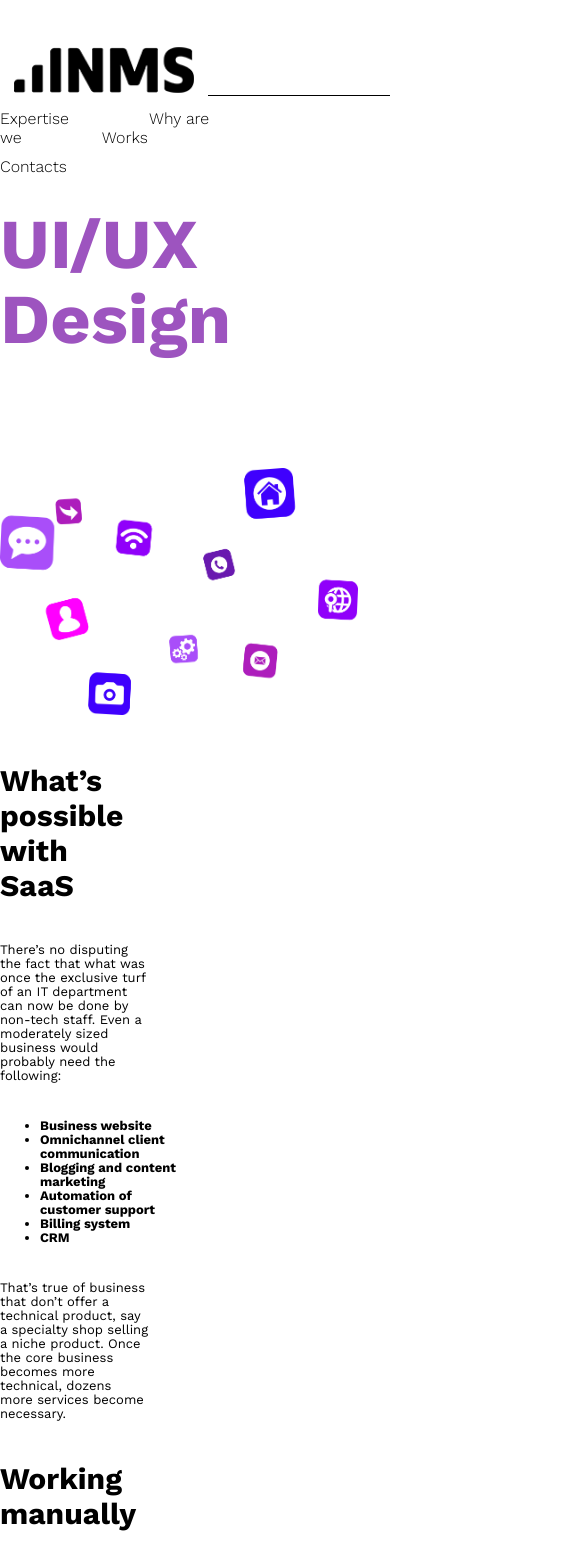
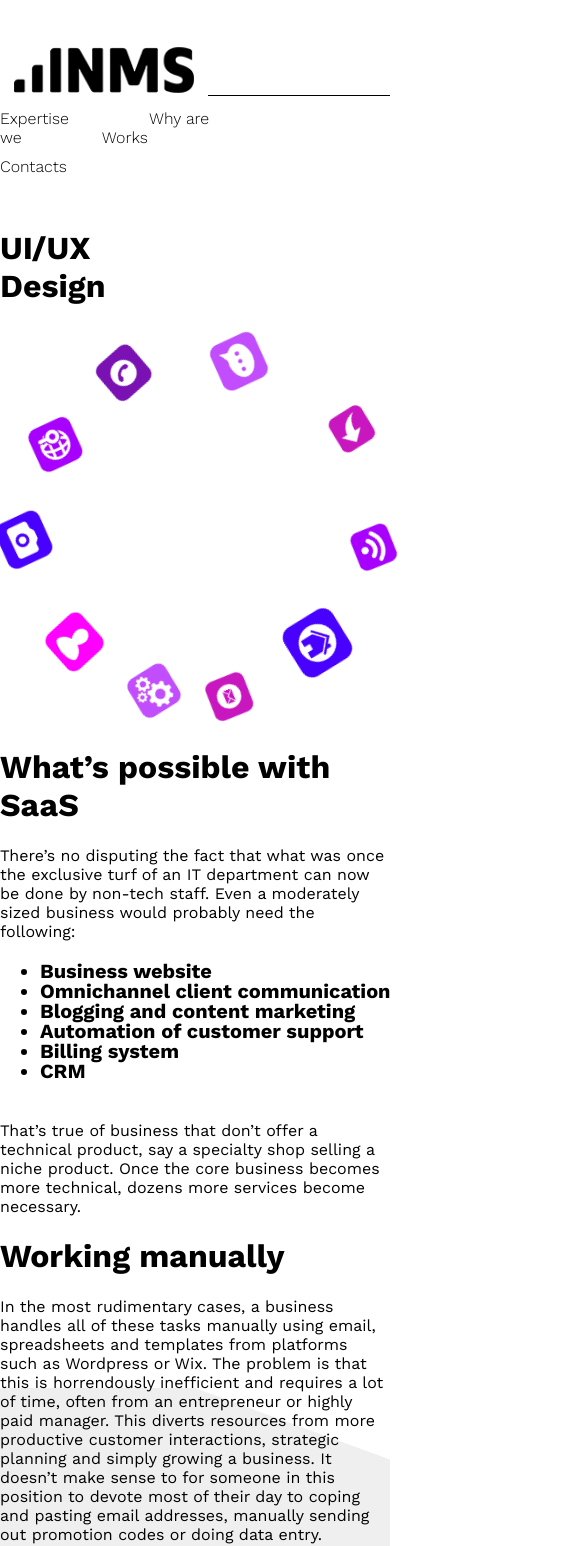
Before and after one commit to yats-vlds/nms, a React (Create React App) app: page /ui-ux in a window 390 px wide. Shown: the top 1546 px of the page, 584 px wide, since content can reach past the window. Built offline with nearby package versions, Linux system fonts and the light colour scheme; the HTML template or start-up script is replaced by a standard one.

Commit message:
complete

```diff
--- a/src/App.js
+++ b/src/App.js
@@ -3,6 +3,7 @@ import {BrowserRouter as Router, Switch, Route} from "react-router-dom";
 import Home from "./pages/Home";
 import Custom from "./pages/Custom";
 import Header from "./components/Header";
+import Footer from "./components/Footer";
 
 function App() {
     return (
@@ -22,6 +23,7 @@ function App() {
                     <Custom />
                 </Route>
             </Switch>
+            <Footer id="contacts"/>
         </Router>
     );
 }
--- a/src/components/Header.js
+++ b/src/components/Header.js
@@ -1,7 +1,7 @@
 import React from 'react'
 import logo from '../assets/logo.svg'
 import {Link, animateScroll as scroll} from "react-scroll";
-import {Link as LinkRouterDom} from "react-router-dom"
+import {NavLink} from "react-router-dom";
 import "./Header.css"
 
 const Header = () => {
@@ -10,9 +10,9 @@ const Header = () => {
             <div className="container header__container">
                 <div className="row header__row">
                     <div className="col-6">
-                        <Link to="/">
+                        <NavLink to="/">
                             <img src={logo} className="header__logo"/>
-                        </Link>
+                        </NavLink>
                     </div>
                     <div className="col-5 header__navLeft">
                         <Link
--- a/src/components/StarProject.css
+++ b/src/components/StarProject.css
@@ -135,6 +135,10 @@ h1.star__projectLeftTitle {
     text-decoration: none;
     color: #ffffff;
     font-weight: bold;
+}
+
+.link__starPorject:hover {
+    border-bottom: 4px solid #3f00fd;
 }
 
 .iconDown {
--- a/src/components/StarProject.js
+++ b/src/components/StarProject.js
@@ -13,7 +13,7 @@ const StarProject = ({id}) => {
         <div className="star__project container-fluid">
             <div className="container-fluid star__projectSloy" id={id}>
                 <div className="row star__projectRowContent">
-                    <div className="col-6 star__projectRowContentLeft">
+                    <div className="col-7 star__projectRowContentLeft">
                         <h1 className="star__projectLeftTitle"><Link to='/custom' className="link__starPorject">
                             Custom SaaS <img className="iconDown img-fluid" src={iconDown}/> </Link></h1>
                         <h1 className="star__projectLeftTitle"><Link to='/mobile-and-web' className="link__starPorject">
@@ -22,7 +22,7 @@ const StarProject = ({id}) => {
                         <h1 className="star__projectLeftTitle"><Link to='/ui-ux' className="link__starPorject">UI/UX
                             Design <img className="iconDown img-fluid" src={iconDown}/> </Link></h1>
                     </div>
-                    <div className="col-6 star__projectRowContentRight">
+                    <div className="col-5 star__projectRowContentRight">
                         <CircleIcons />
                         <div className="btnStar">
                             <div className="btnStar-twoSloy">
--- a/src/pages/Custom.css
+++ b/src/pages/Custom.css
@@ -12,11 +12,10 @@
 }
 
 .custom__leftTitle {
-    font-size: 115px;
-    line-height: 120px;
-    color: #9d54bf;
     font-weight: bold;
-    padding-left: 3.5rem;
+    background: linear-gradient(45deg, #ac55ba 33%, #5964f4 66%, #7b5cdc);
+    -webkit-background-clip: text;
+    -webkit-text-fill-color: transparent;
 }
 
 .custom__right {
@@ -52,108 +51,6 @@
     margin-top: 3rem;
 }
 
-@media (max-width: 1440px) {
-    .vectorSmartCustom {
-        height: 453px;
-        width: 90%;
-        margin-top: 6rem;
-    }
-
-    .custom__rightTitle {
-        font-size: 45px;
-    }
-
-    .custom__rightText {
-        font-size: 16px;
-        line-height: 21px;
-        font-weight: normal;
-        color: black;
-        padding-bottom: 20px;
-    }
-
-    .custom {
-        margin-bottom: 34rem;
-    }
-
-    .custom__leftTitle {
-        padding-left: 0;
-    }
-
-    .custom__left {
-        width: 50%;
-        padding-left: 0rem;
-    }
+.customTitle {
+    font-weight: bold;
 }
-
-@media (max-width: 1024px) {
-    .vectorSmartCustom {
-        height: 362px;
-        width: 475px;
-        margin-top: 4rem;
-        object-fit: contain;
-    }
-
-    .custom {
-        padding-top: 4rem;
-        margin-bottom: 35rem;
-    }
-
-    .custom__leftTitle {
-        font-size: 96px;
-        line-height: 105px;
-        color: #9d54bf;
-        font-weight: bold;
-    }
-
-    .custom__rightTitle {
-        font-size: 40px;
-    }
-
-    .custom__rightText {
-        font-size: 15px;
-        line-height: 18px;
-    }
-
-    .custom__leftTitle {
-        font-size: 83px;
-        line-height: 95px;
-    }
-
-    .custom__rightSubtitle {
-        font-size: 16px;
-        line-height: 18px;
-        font-weight: bold;
-        padding-bottom: 20px;
-    }
-}
-
-@media (max-width: 768px) {
-    .custom {
-        margin-bottom: 30rem;
-    }
-
-    .vectorSmartCustom {
-        height: 247px;
-        width: 358px;
-        margin-top: 4rem;
-        object-fit: contain;
-    }
-
-    .custom__leftTitle {
-        font-size: 70px;
-        line-height: 75px;
-    }
-
-    .custom__rightTitle {
-        font-size: 30px;
-    }
-
-    .custom__rightSubtitleText,  .custom__rightText  {
-        font-size: 13px;
-        line-height: 14px;
-    }
-
-    .custom__rightLastTitle {
-        font-size: 18px;
-    }
-}
--- a/src/pages/Custom.js
+++ b/src/pages/Custom.js
@@ -2,27 +2,28 @@ import React, {useEffect} from 'react'
 import vectorSmart from "../assets/vectorSmart.png"
 import iconDown from "../assets/iconDown.svg"
 import "../pages/Custom.css"
+import CircleIcons from "../components/CircleIcons";
 
 const Custom = ({type}) => {
     useEffect(() => {
-        window.scrollTo(0,0);
+        window.scrollTo(0, 0);
     }, [])
     return (
         <div className="custom">
-            <div className="row">
-                <div className="col">
-                    {type === 'custom'
-                        ? <h1 className="custom__leftTitle">Custom <br/> SaaS</h1>
-                        : type === 'mobile' ? <h1 className="custom__leftTitle">Mobile <br/> and Web Development</h1>
-                            : <h1 className="custom__leftTitle">UI/UX <br/> Design</h1>}
-                    <img src={vectorSmart} alt="vectorSmart" className="vectorSmartCustom"/>
-                </div>
-                <div className="col">
-                    <div className="custom__right">
-                        <h1 className="custom__rightTitle">
+            <div className="container">
+                <div className="row">
+                    <div className="col-6 customLeft">
+                        {type === 'custom'
+                            ? <h1 className="display-1 custom__leftTitle">Custom <br/> SaaS</h1>
+                            : type === 'mobile' ? <h1 className="display-1">Mobile <br/> and Web Development</h1>
+                                : <h1 className="display-1">UI/UX <br/> Design</h1>}
+                        <CircleIcons/>
+                    </div>
+                    <div className="col-5 customRight">
+                        <h1 className="customTitle">
                             What’s possible with SaaS
                         </h1>
-                        <p className="custom__rightText">
+                        <p>
                             There’s no disputing the fact that what was once the exclusive turf of
                             an IT department can now be done by non-tech staff. Even a moderately
                             sized business would probably need the following:
@@ -35,15 +36,15 @@ const Custom = ({type}) => {
                             <li className="custom__rightSubtitleText">Billing system</li>
                             <li className="custom__rightSubtitleText">CRM</li>
                         </ul>
-                        <p className="custom__rightText">
+                        <p>
                             That’s true of business that don’t offer a technical product, say a specialty
                             shop selling a niche product. Once the core business becomes more
                             technical, dozens more services become necessary.
                         </p>
-                        <h1 className="custom__rightTitle">
+                        <h1 className="customTitle">
                             Working manually
                         </h1>
-                        <p className="custom__rightText">
+                        <p>
                             In the most rudimentary cases, a business handles all of these tasks
                             manually using email, spreadsheets and templates from platforms such
                             as Wordpress or Wix. The problem is that this is horrendously inefficient
@@ -54,8 +55,8 @@ const Custom = ({type}) => {
                             pasting email addresses, manually sending out promotion codes or doing
                             data entry.
                         </p>
-                        <h2 className="custom__rightLastTitle">
-                            See cases <img src={iconDown}/>
+                        <h2 className="customTitle">
+                            See cases <img src={iconDown} className="iconDown"/>
                         </h2>
                     </div>
                 </div>
--- a/src/pages/Home.js
+++ b/src/pages/Home.js
@@ -13,13 +13,12 @@ const Home = () => {
     return (
         <>
             <Cap/>
-            <StarProject/>
-            <Expert/>
-            <Why/>
-            <Jobs/>
+            <StarProject id="expertise"/>
+            <Expert />
+            <Why id="why"/>
+            <Jobs id="works"/>
             <FormRequest/>
             <Ten/>
-            <Footer/>
         </>
     )
 }
```
